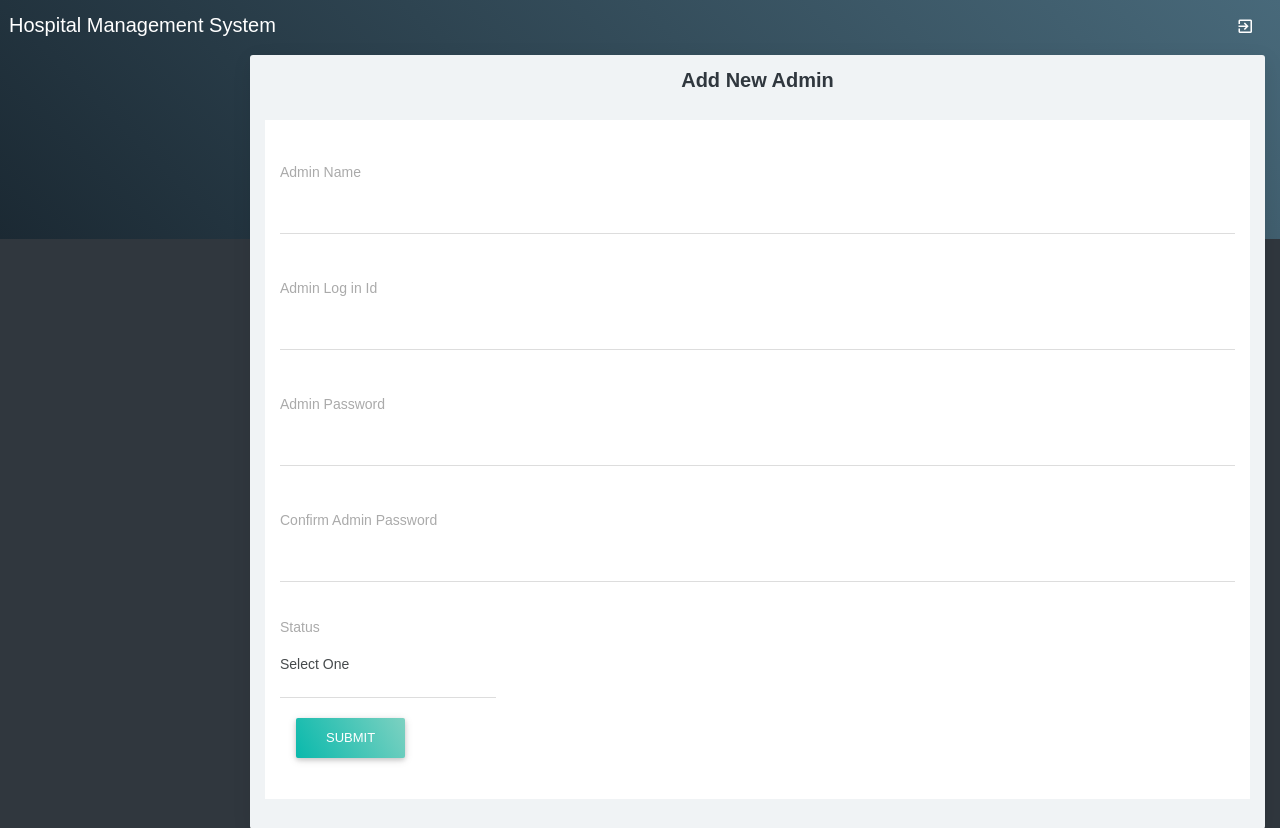
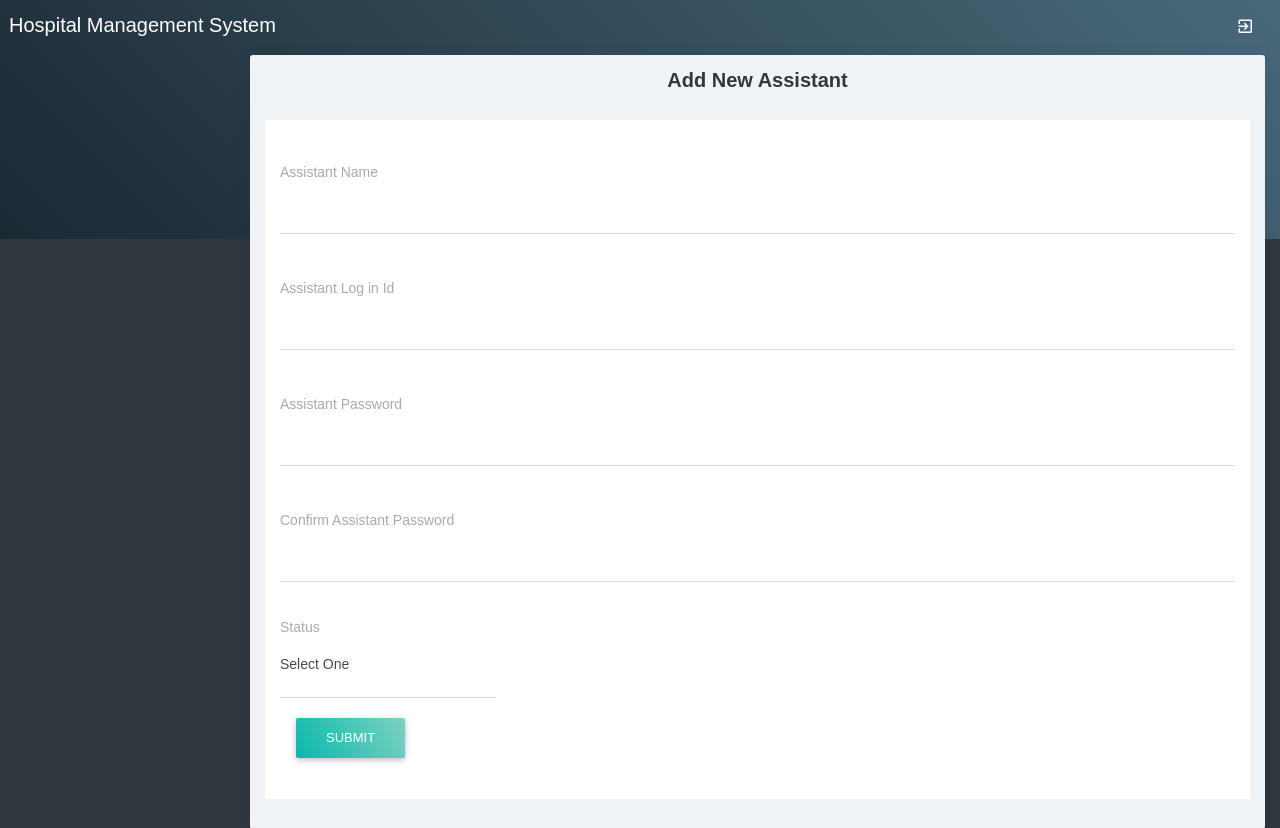
Before and after one commit to emon1432/hms_v2, a PHP site: page /admin.php in a window 1280 px wide. Shown: the top 828 px of the page. Run offline with PHP 8.4, Linux system fonts and the light colour scheme; data that the repository does not hold is empty; some libraries are stand-ins or nearby versions.

Commit message:
Convert admin to assistant

```diff
--- a/Project Setup & login info.txt
+++ b/Project Setup & login info.txt
@@ -6,7 +6,7 @@
 => then type localhost/hms2
 
 
-**Admin Login Details**
+**Assistant Login Details**
 
 Username: admin
 Password: Password@123
--- a/adheader.php
+++ b/adheader.php
@@ -11,7 +11,7 @@ $tim = date("H:i:s");
     <meta charset="UTF-8">
     <meta http-equiv="X-UA-Compatible" content="IE=Edge">
     <meta content="width=device-width, initial-scale=1, maximum-scale=1, user-scalable=no" name="viewport">
-    <title>HMS - Admin</title>
+    <title>HMS - Assistant</title>
     <link rel="icon" href="favicon.ico" type="image/x-icon">
     <link href="assets/plugins/bootstrap/css/bootstrap.min.css" rel="stylesheet" />
     <link href="https://fonts.googleapis.com/icon?family=Material+Icons" rel="stylesheet" type="text/css">
@@ -69,7 +69,7 @@ $tim = date("H:i:s");
             <?php
             if (isset($_SESSION['adminid'])) {
             ?>
-                <!--Admin Menu -->
+                <!--Assistant Menu -->
                 <div class="menu">
                     <ul class="list" style="overflow: hidden; width: auto; height: calc(-184px + 100vh);">
                         <li class="header">MAIN NAVIGATION</li>
@@ -78,10 +78,10 @@ $tim = date("H:i:s");
 
                         <li><a href="javascript:void(0);" class="menu-toggle"><i class="zmdi zmdi-calendar-check"></i><span>Profile</span> </a>
                             <ul class="ml-menu">
-                                <li><a href="adminprofile.php">Admin Profile</a></li>
+                                <li><a href="adminprofile.php">Assistant Profile</a></li>
                                 <li><a href="adminchangepassword.php">Change Password</a></li>
-                                <li><a href="admin.php">Add Admin</a></li>
-                                <li><a href="viewadmin.php">View Admin</a></li>
+                                <li><a href="admin.php">Add Assistant</a></li>
+                                <li><a href="viewadmin.php">View Assistant</a></li>
                             </ul>
                         </li>
 
@@ -126,7 +126,7 @@ $tim = date("H:i:s");
 
                     </ul>
                 </div>
-                <!-- Admin Menu -->
+                <!-- Assistant Menu -->
             <?php } ?>
 
 
--- a/admin.php
+++ b/admin.php
@@ -6,7 +6,7 @@ if (isset($_POST['submit'])) {
 		$sql = "UPDATE admin SET adminname='$_POST[adminname]',loginid='$_POST[loginid]',password='$_POST[password]',status='$_POST[select]' WHERE adminid='$_GET[editid]'";
 		if ($qsql = mysqli_query($con, $sql)) {
 			echo "<div class='alert alert-success'>
-			Admin Record updated successfully
+			Assistant Record updated successfully
 			</div>";
 		} else {
 			echo mysqli_error($con);
@@ -15,7 +15,7 @@ if (isset($_POST['submit'])) {
 		$sql = "INSERT INTO admin(adminname,loginid,password,status) values('$_POST[adminname]','$_POST[loginid]','$_POST[password]','$_POST[select]')";
 		if ($qsql = mysqli_query($con, $sql)) {
 			echo "<div class='alert alert-success'>
-			Admin Record Inserted successfully
+			Assistant Record Inserted successfully
 			</div>";
 		} else {
 			echo mysqli_error($con);
@@ -31,7 +31,7 @@ if (isset($_GET['editid'])) {
 
 <div class="container-fluid">
 	<div class="block-header">
-		<h2 class="text-center"> Add New Admin </h2>
+		<h2 class="text-center"> Add New Assistant </h2>
 	</div>
 	<div class="row clearfix">
 		<div class="col-lg-12 col-md-12 col-sm-12 col-xs-12">
@@ -44,7 +44,7 @@ if (isset($_GET['editid'])) {
 						<div class="row clearfix">
 							<div class="col-sm-12">
 								<div class="form-group">
-									<label> Admin Name</label>
+									<label> Assistant Name</label>
 									<div class="form-line">
 										<input type="text" class="form-control" name="adminname" id="adminname" value="<?php echo $rsedit['adminname']; ?>" />
 									</div>
@@ -56,7 +56,7 @@ if (isset($_GET['editid'])) {
 						<div class="row clearfix">
 							<div class="col-sm-12">
 								<div class="form-group">
-									<label>Admin Log in Id</label>
+									<label>Assistant Log in Id</label>
 									<div class="form-line">
 										<input type="text" class="form-control" name="loginid" id="loginid" value="<?php echo $rsedit['loginid']; ?>" />
 									</div>
@@ -66,7 +66,7 @@ if (isset($_GET['editid'])) {
 						<div class="row clearfix">
 							<div class="col-sm-12">
 								<div class="form-group">
-									<label> Admin Password</label>
+									<label> Assistant Password</label>
 									<div class="form-line">
 										<input type="password" class="form-control" name="password" id="password" value="<?php echo $rsedit['password']; ?>" />
 									</div>
@@ -76,7 +76,7 @@ if (isset($_GET['editid'])) {
 						<div class="row clearfix">
 							<div class="col-sm-12">
 								<div class="form-group">
-									<label>Confirm Admin Password</label>
+									<label>Confirm Assistant Password</label>
 									<div class="form-line">
 										<input type="password" class="form-control" name="cnfirmpassword" id="cnfirmpassword" value="<?php echo $rsedit['confirmpassword']; ?>" />
 									</div>
@@ -130,11 +130,11 @@ include("adfooter.php");
 
 	function validateform() {
 		if (document.frmadmin.adminname.value == "") {
-			alert("Admin name should not be empty..");
+			alert("Assistant name should not be empty..");
 			document.frmadmin.adminname.focus();
 			return false;
 		} else if (!document.frmadmin.adminname.value.match(alphaspaceExp)) {
-			alert("Admin name not valid..");
+			alert("Assistant name not valid..");
 			document.frmadmin.adminname.focus();
 			return false;
 		} else if (document.frmadmin.loginid.value == "") {
--- a/adminaccount.php
+++ b/adminaccount.php
@@ -16,7 +16,7 @@ if (!isset($_SESSION['adminid'])) {
 <div class="container-fluid">
     <div class="block-header">
         <h2>Dashboard</h2>
-        <small class="text-muted">Welcome to Admin Panel</small>
+        <small class="text-muted">Welcome to Assistant Panel</small>
     </div>
 
     <div class="row clearfix">
--- a/adminchangepassword.php
+++ b/adminchangepassword.php
@@ -19,7 +19,7 @@ if (isset($_POST['submit'])) {
 ?>
 <div class="container-fluid">
 	<div class="block-header">
-		<h2 class="text-center"> Admin's Password</h2>
+		<h2 class="text-center"> Assistant's Password</h2>
 	</div>
 	<div class="row clearfix">
 		<div class="col-lg-12 col-md-12 col-sm-12 col-xs-12">
--- a/adminlogin.php
+++ b/adminlogin.php
@@ -16,7 +16,7 @@ $tim = date("H:i:s");
 	<meta charset="UTF-8">
 	<meta http-equiv="X-UA-Compatible" content="IE=Edge">
 	<meta content="width=device-width, initial-scale=1, maximum-scale=1, user-scalable=no" name="viewport">
-	<title>Hospital Admin</title>
+	<title>Hospital Assistant</title>
 	<link href="assets/plugins/bootstrap/css/bootstrap.min.css" rel="stylesheet" />
 	<link href="https://fonts.googleapis.com/icon?family=Material+Icons" rel="stylesheet" type="text/css">
 	<link rel="icon" href="favicon.ico" type="image/x-icon">
--- a/adminprofile.php
+++ b/adminprofile.php
@@ -32,7 +32,7 @@ if (isset($_SESSION['adminid'])) {
 ?>
 <div class="container-fluid">
     <div class="block-header">
-        <h2 class="text-center"> Change Admin Profile</h2>
+        <h2 class="text-center"> Change Assistant Profile</h2>
     </div>
     <div class="row clearfix">
         <div class="col-lg-12 col-md-12 col-sm-12 col-xs-12">
@@ -102,11 +102,11 @@ include("adfooter.php");
 
     function validateform() {
         if (document.frmadminprofile.adminname.value == "") {
-            alert("Admin name should not be empty..");
+            alert("Assistant name should not be empty..");
             document.frmadminprofile.adminname.focus();
             return false;
         } else if (!document.frmadminprofile.adminname.value.match(alphaspaceExp)) {
-            alert("Admin name not valid..");
+            alert("Assistant name not valid..");
             document.frmadminprofile.adminname.focus();
             return false;
         } else if (document.frmadminprofile.loginid.value == "") {
--- a/doctorlogin.php
+++ b/doctorlogin.php
@@ -32,7 +32,7 @@ if (isset($_POST['submit'])) {
 	<meta charset="UTF-8">
 	<meta http-equiv="X-UA-Compatible" content="IE=Edge">
 	<meta content="width=device-width, initial-scale=1, maximum-scale=1, user-scalable=no" name="viewport">
-	<title>HMS - Admin</title>
+	<title>HMS - Doctor</title>
 	<link href="assets/plugins/bootstrap/css/bootstrap.min.css" rel="stylesheet" />
 	<link href="https://fonts.googleapis.com/icon?family=Material+Icons" rel="stylesheet" type="text/css">
 	<link rel="icon" href="favicon.ico" type="image/x-icon">
--- a/header.php
+++ b/header.php
@@ -98,7 +98,7 @@ $tim = date("H:i:s");
             <li><a href="contact.php">Contact </a></li>
             <li class="dropdown"> <a href="#" class="dropdown-toggle" data-toggle="dropdown">Log In </a>
               <ul class="dropdown-menu multi-level" style="display: none;">
-                <li><a href="adminlogin.php">Admin</a></li>
+                <li><a href="adminlogin.php">Assistant</a></li>
                 <li><a href="doctorlogin.php">Doctor</a></li>
                 <li><a href="patientlogin.php">Patient </a></li>
               </ul>
--- a/menu.php
+++ b/menu.php
@@ -204,9 +204,9 @@ if (isset($_SESSION['adminid'])) {
         <li>
             <a href=" ######### ">Profile</a>
             <ul>
-                <li><a href="adminprofile.php">Admin Profile</a></li>
+                <li><a href="adminprofile.php">Assistant Profile</a></li>
                 <li><a href="adminchangepassword.php">Change Password</a></li>
-                <li><a href="admin.php" style="width:150px;">Add Admin</a></li>
+                <li><a href="admin.php" style="width:150px;">Add Assistant</a></li>
             </ul>
         </li>
         <li><a href=" ######### ">Patient</a>
--- a/patientlogin.php
+++ b/patientlogin.php
@@ -31,7 +31,7 @@ if (isset($_POST['submit'])) {
 	<meta charset="UTF-8">
 	<meta http-equiv="X-UA-Compatible" content="IE=Edge">
 	<meta content="width=device-width, initial-scale=1, maximum-scale=1, user-scalable=no" name="viewport">
-	<title>HMS - Admin</title>
+	<title>HMS - Patient</title>
 	<link href="assets/plugins/bootstrap/css/bootstrap.min.css" rel="stylesheet" />
 	<link href="https://fonts.googleapis.com/icon?family=Material+Icons" rel="stylesheet" type="text/css">
 	<link rel="icon" href="favicon.ico" type="image/x-icon">
--- a/viewadmin.php
+++ b/viewadmin.php
@@ -12,7 +12,7 @@ if (isset($_GET['delid'])) {
 
 <div class="container-fluid">
   <div class="block-header">
-    <h2 class="text-center"> View Admin </h2>
+    <h2 class="text-center"> View Assistant </h2>
   </div>
 </div>
 <div class="card">
@@ -21,7 +21,7 @@ if (isset($_GET['delid'])) {
 
       <thead>
         <tr>
-          <td width="12%" height="40">Admin Name</td>
+          <td width="12%" height="40">Assistant Name</td>
           <td width="11%">Login ID</td>
           <td width="12%">Status</td>
           <td width="10%">Action</td>
```
Also changed, not shown: adformheader.php (+5 -5 lines).
